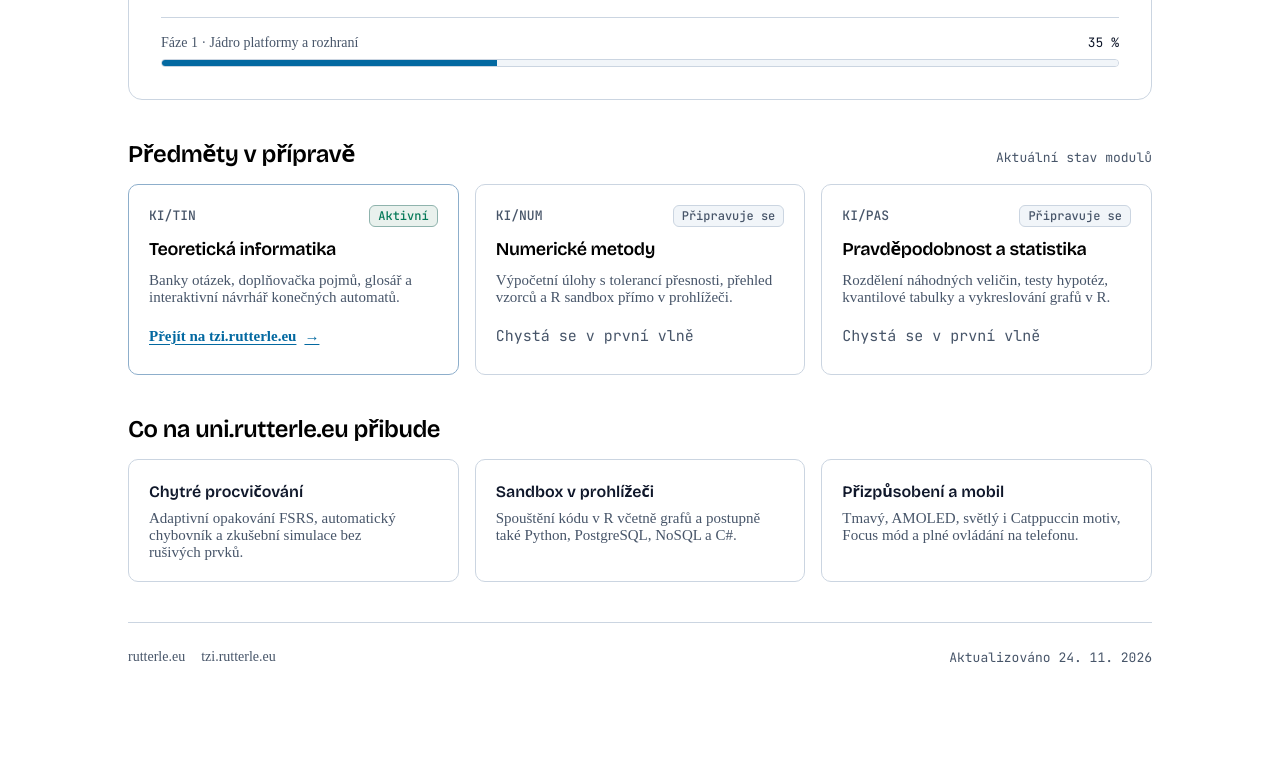
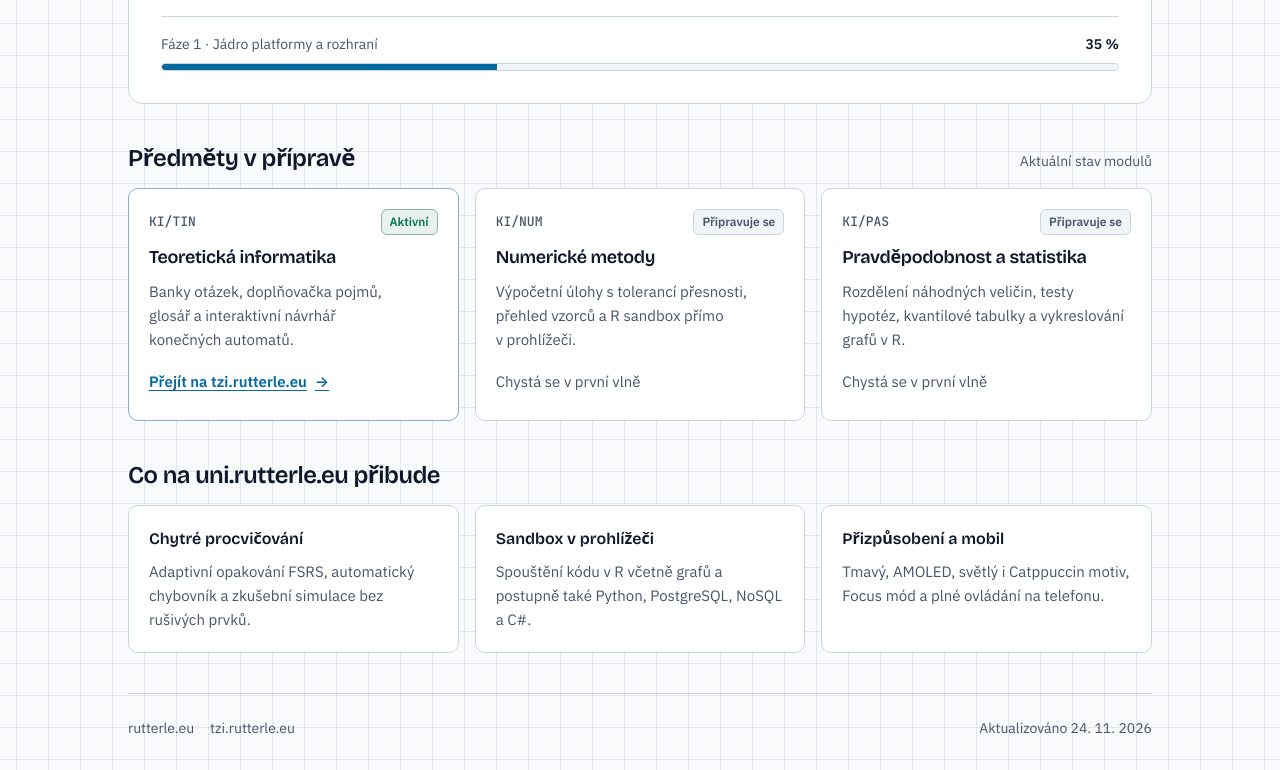
Before and after one commit to Richieee-0006/uni-suite, a plain HTML site: page under-construction/index.html in a window 1280 px wide. Shown: the part 425-1195 px from the top of the page. Before the commit the page ends 1124 px from the top, so only its background shows below. Drawn offline with nearby package versions, Linux system fonts and the light colour scheme.

Commit message:
fix(under-construction): restore base body typography and limit monospace to subject codes (#1)

```diff
--- a/under-construction/style.css
+++ b/under-construction/style.css
@@ -77,6 +77,7 @@
 @layer reset {
   html {
     box-sizing: border-box;
+    background-color: var(--bg);
     text-size-adjust: 100%;
     scroll-padding-block: var(--sp-6);
   }
@@ -100,6 +101,23 @@
   svg {
     display: block;
     flex-shrink: 0;
+  }
+}
+
+@layer base {
+  body {
+    min-block-size: 100dvh;
+    background-color: var(--bg);
+    background-image:
+      linear-gradient(to right, var(--grid-line) 1px, transparent 1px),
+      linear-gradient(to bottom, var(--grid-line) 1px, transparent 1px);
+    background-size: 2rem 2rem;
+    background-position: top center;
+    color: var(--ink);
+    font-family: var(--font-body);
+    font-size: 1rem;
+    line-height: 1.6;
+    overflow-wrap: break-word;
   }
 
   h1,
@@ -208,8 +226,7 @@
   }
 
   .brand-host {
-    font-family: var(--font-mono);
-    font-size: 0.8125rem;
+    font-size: 0.875rem;
     color: var(--ink-muted);
   }
 
@@ -223,7 +240,6 @@
     border-radius: var(--radius-pill);
     background-color: var(--accent-subtle);
     color: var(--ink);
-    font-family: var(--font-mono);
     font-size: 0.8125rem;
     font-weight: 500;
   }
@@ -251,8 +267,8 @@
   }
 
   .eyebrow {
-    font-family: var(--font-mono);
     font-size: 0.875rem;
+    font-weight: 600;
     color: var(--accent);
   }
 
@@ -324,8 +340,9 @@
   }
 
   .mono-meta {
-    font-family: var(--font-mono);
-    font-size: 0.8125rem;
+    font-size: 0.875rem;
+    font-weight: 600;
+    font-variant-numeric: tabular-nums;
     color: var(--ink);
   }
 
@@ -368,8 +385,7 @@
   }
 
   .section-note {
-    font-family: var(--font-mono);
-    font-size: 0.8125rem;
+    font-size: 0.875rem;
     color: var(--ink-muted);
   }
 
@@ -441,9 +457,8 @@
     padding-inline: var(--sp-2);
     border: 1px solid var(--border);
     border-radius: var(--radius-sm);
-    font-family: var(--font-mono);
     font-size: 0.75rem;
-    font-weight: 500;
+    font-weight: 600;
   }
 
   .badge-live {
@@ -476,8 +491,7 @@
     display: flex;
     align-items: center;
     min-block-size: var(--target-size);
-    font-family: var(--font-mono);
-    font-size: 0.8125rem;
+    font-size: 0.875rem;
     color: var(--ink-muted);
   }
 
@@ -541,8 +555,8 @@
   }
 
   .footer-meta {
-    font-family: var(--font-mono);
-    font-size: 0.8125rem;
+    font-size: 0.875rem;
+    font-variant-numeric: tabular-nums;
   }
 }
 
```
